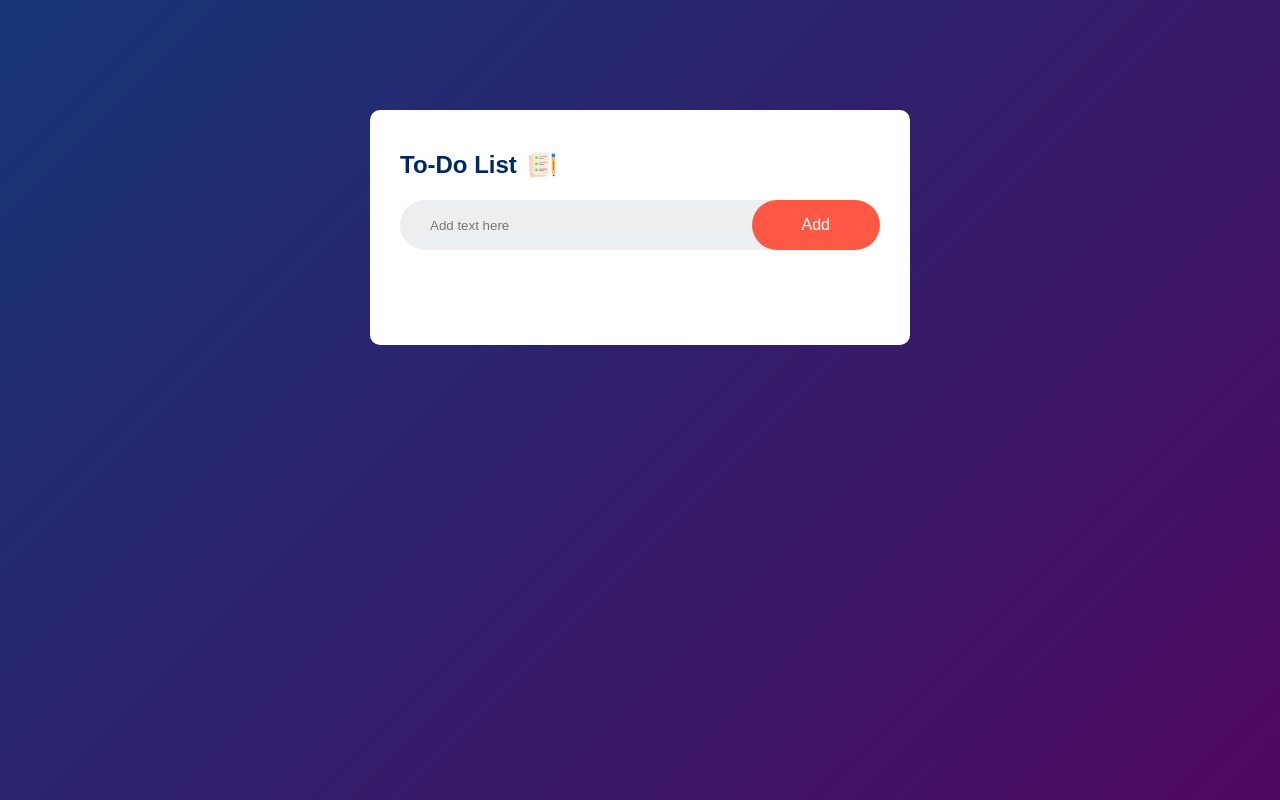
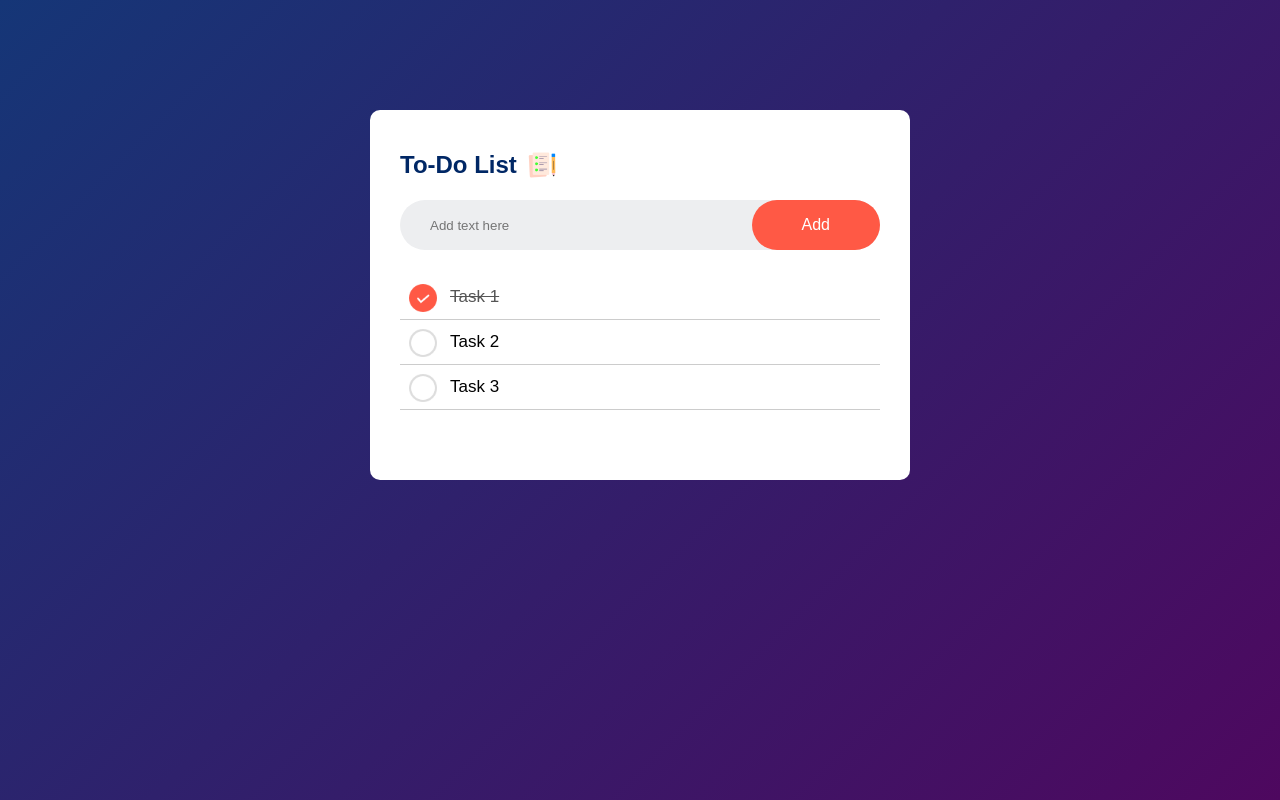
Before and after one commit to s-khodjaev/js-todo, a plain HTML site: page index.html in a window 1280 px wide. Drawn offline with Linux system fonts and the light colour scheme.

Commit message:
updated styles

```diff
--- a/index.html
+++ b/index.html
@@ -14,7 +14,11 @@
           <input type="text" id="input-box" placeholder="Add text here" />
           <button>Add</button>
         </div>
-        <ul id="list-container"></ul>
+        <ul id="list-container">
+          <li class="checked">Task 1</li>
+          <li>Task 2</li>
+          <li>Task 3</li>
+        </ul>
       </div>
     </div>
     <script src="script.js"></script>
--- a/main.css
+++ b/main.css
@@ -61,3 +61,35 @@ button {
   border-radius: 40px;
   cursor: pointer;
 }
+
+ul li {
+  list-style: none;
+  font-size: 17px;
+  padding: 12px 8px 12px 50px;
+  border-bottom: #ccc 1px solid;
+  user-select: none;
+  cursor: pointer;
+  position: relative;
+}
+
+ul li::before {
+  content: '';
+  position: absolute;
+  width: 28px;
+  height: 28px;
+  background: url(img/unchecked.png);
+  background-size: cover;
+  background-position: center;
+  top: 9px;
+  left: 9px;
+}
+
+ul li.checked {
+  color: #555;
+  text-decoration: line-through;
+}
+
+ul li.checked::before {
+  background: url(img/checked.png);
+  background-size: cover;
+}
```
